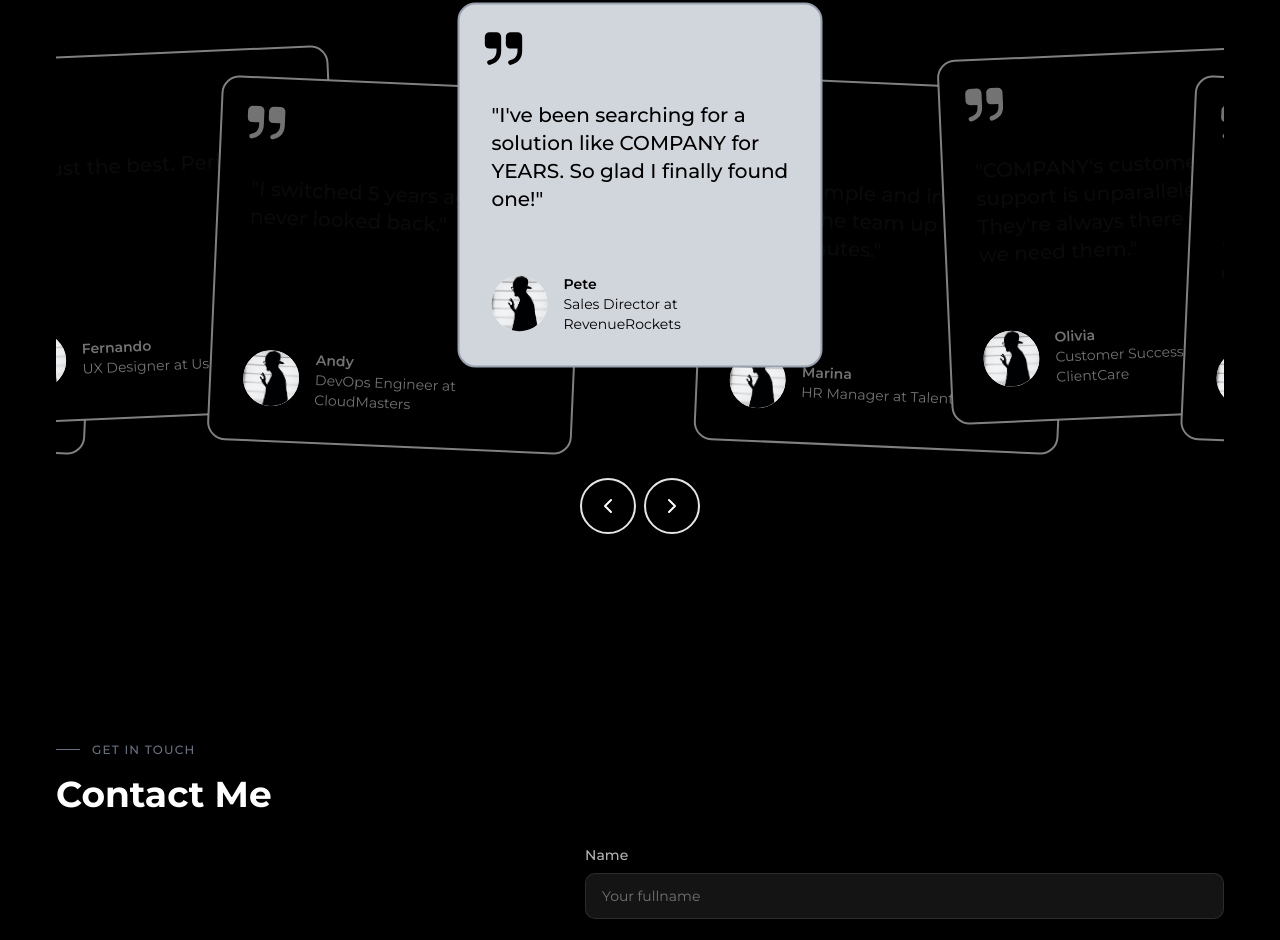
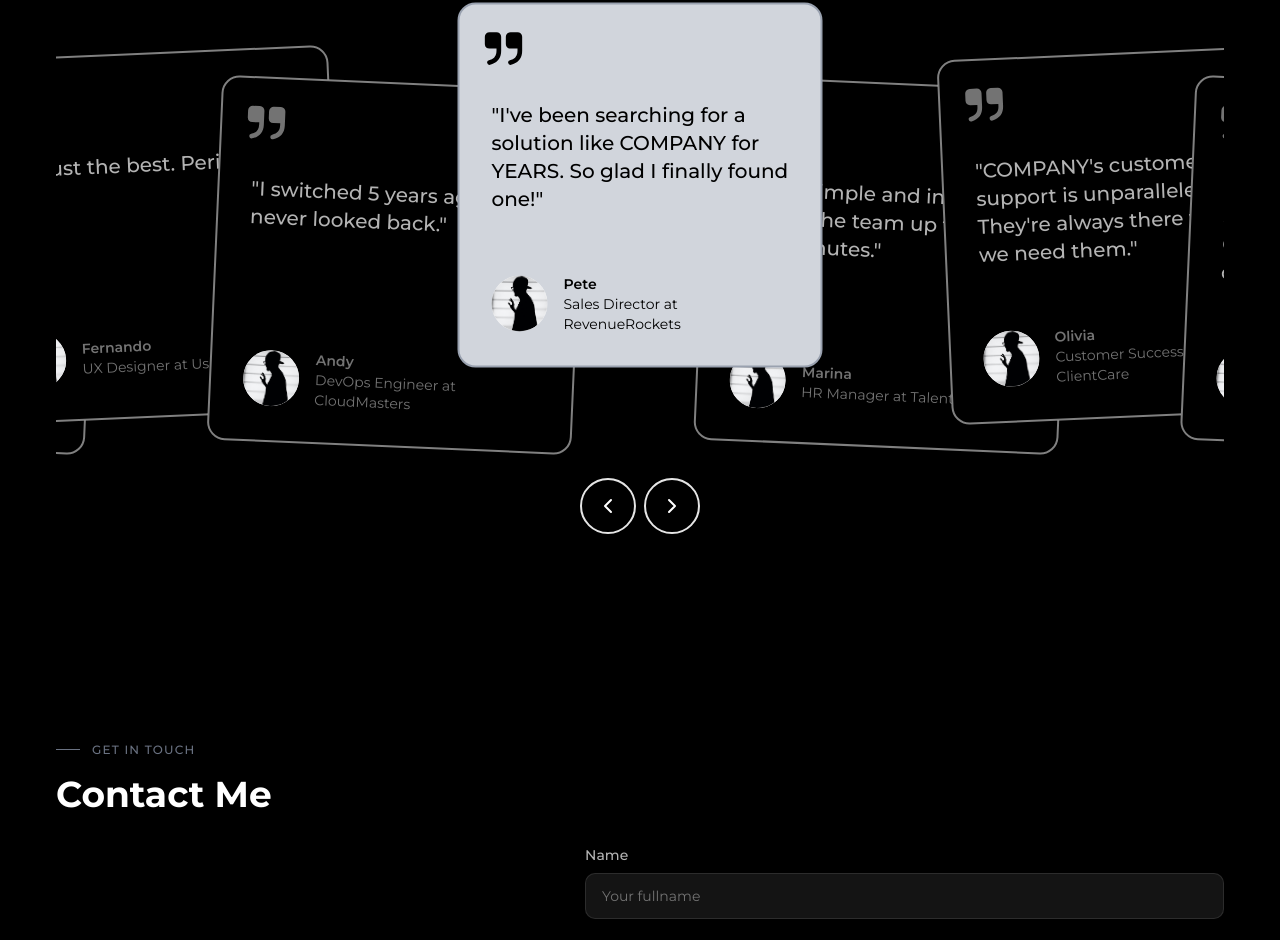
Before and after one commit to fasansisodiq/yusfaith-portfolio, a React (Vite) app: page / in a window 1280 px wide. Shown: the part 2487-3427 px from the top of the page. Built offline with nearby package versions, Linux system fonts and the light colour scheme; a web font is replaced by a local one.

Commit message:
review text

```diff
--- a/src/components/stagger-testimonials.jsx
+++ b/src/components/stagger-testimonials.jsx
@@ -207,7 +207,7 @@ const TestimonialCard = ({ position, testimonial, handleMove, cardSize }) => {
       <h3
         className={cn(
           "mt-16 text-base sm:text-xl font-medium",
-          isCenter ? "!text-black" : "text-foreground",
+          isCenter ? "!text-black" : "text-white/70",
         )}
       >
         "{testimonial.testimonial}"
--- a/src/pages/landing/misc/Link.jsx
+++ b/src/pages/landing/misc/Link.jsx
@@ -116,7 +116,7 @@ export const Link = ({
           },
         }}
         transition={{ type: "spring" }}
-        className="absolute z-50 h-24 w-32 rounded-lg md:h-[28.125rem] md:w-[31.25rem] bg-[#141414] flex items-center justify-center"
+        className="absolute z-50 h-24 w-32 rounded-lg md:h-112.5 md:w-125 bg-[#141414] flex items-center justify-center"
       >
         <img
           src={imgSrc}
```
